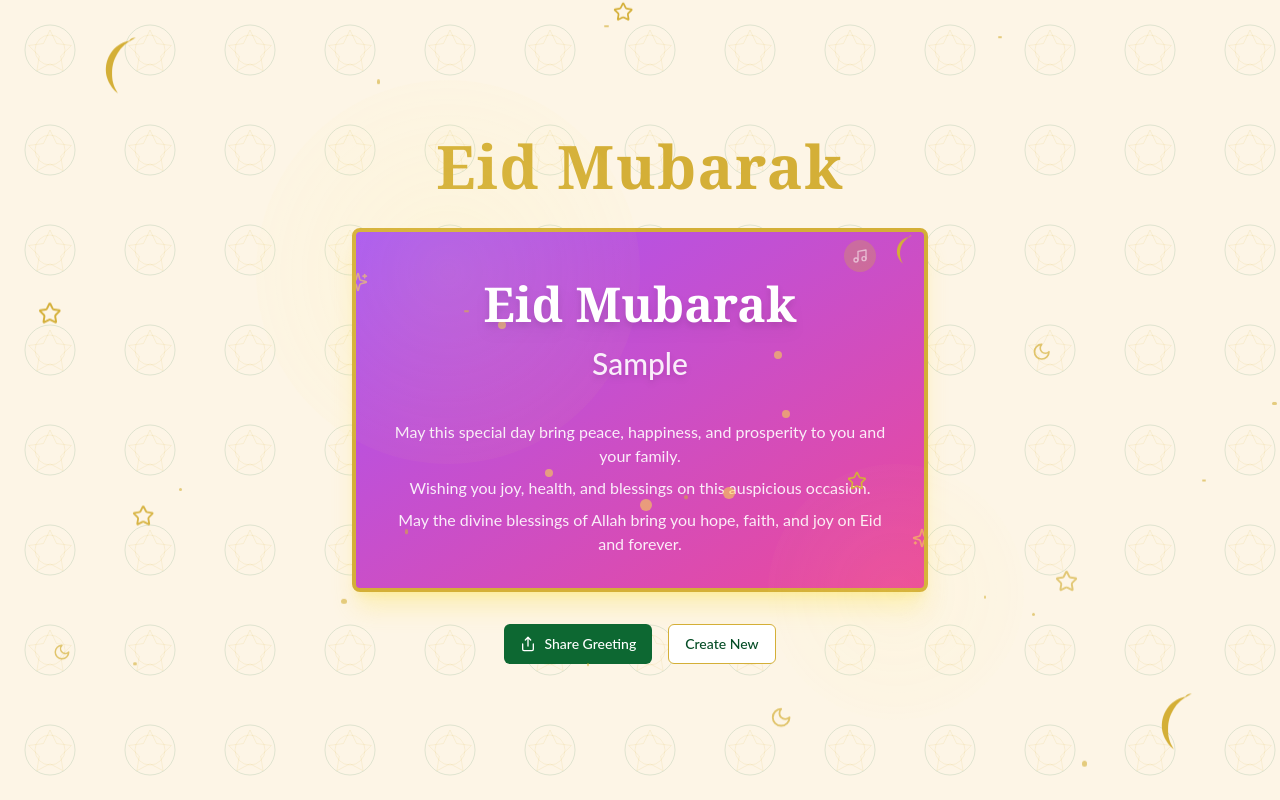
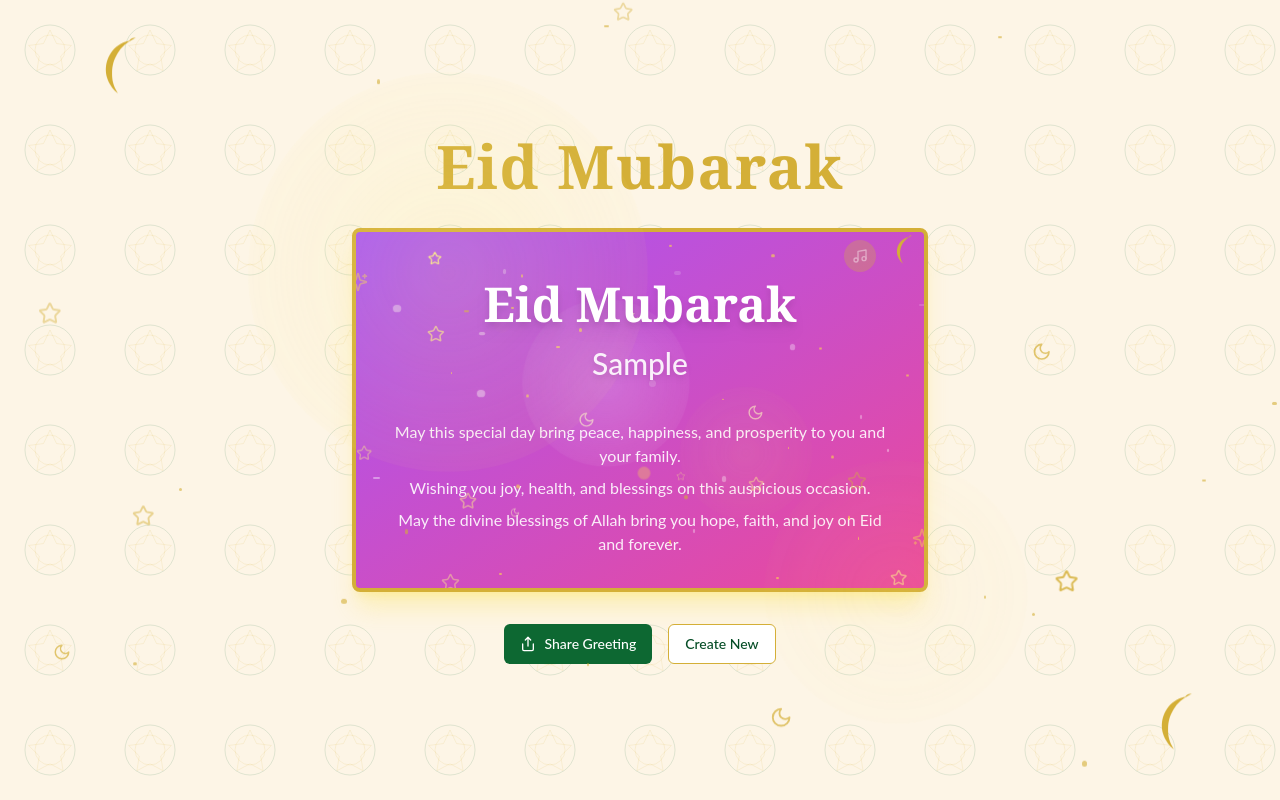
Before and after one commit to NSTechBytes/eid-mubarak, a React (Vite) app: page / in a window 1280 px wide. Both pictures are taken after typing "Sample" into the empty fields and a click on the button "Continue". Built offline with nearby package versions, Linux system fonts and the light colour scheme.

Commit message:
Add more animations to background
Enhance the greeting card background with additional animations.

```diff
--- a/src/components/GreetingCard.tsx
+++ b/src/components/GreetingCard.tsx
@@ -3,7 +3,7 @@ import React, { useEffect, useState, useRef } from 'react';
 import { Card, CardContent } from "@/components/ui/card";
 import CrescentMoon from "@/components/CrescentMoon";
 import { cn } from "@/lib/utils";
-import { Sparkles, Stars, Music, VolumeX } from "lucide-react";
+import { Sparkles, Stars, Music, VolumeX, Star, MoonIcon } from "lucide-react";
 
 interface GreetingCardProps {
   name: string;
@@ -118,13 +118,95 @@ const GreetingCard = ({ name, className }: GreetingCardProps) => {
           <p>May the divine blessings of Allah bring you hope, faith, and joy on Eid and forever.</p>
         </div>
 
-        <div className="absolute inset-0 pointer-events-none">
-          <div className="absolute top-1/4 left-1/4 h-2 w-2 rounded-full bg-yellow-300 animate-pulse"></div>
-          <div className="absolute top-3/4 left-1/2 h-3 w-3 rounded-full bg-yellow-300 animate-pulse"></div>
-          <div className="absolute top-2/3 left-1/3 h-2 w-2 rounded-full bg-yellow-300 animate-pulse"></div>
-          <div className="absolute top-1/2 left-3/4 h-2 w-2 rounded-full bg-yellow-300 animate-pulse"></div>
-          <div className="absolute top-1/3 right-1/4 h-2 w-2 rounded-full bg-yellow-300 animate-pulse"></div>
-          <div className="absolute bottom-1/4 right-1/3 h-3 w-3 rounded-full bg-yellow-300 animate-pulse"></div>
+        {/* Enhanced animated background elements */}
+        <div className="absolute inset-0 pointer-events-none overflow-hidden">
+          {/* Animated stars in random positions */}
+          {[...Array(20)].map((_, i) => (
+            <div
+              key={i}
+              className="absolute rounded-full bg-yellow-300/60"
+              style={{
+                height: `${Math.random() * 3 + 1}px`,
+                width: `${Math.random() * 3 + 1}px`,
+                top: `${Math.random() * 100}%`,
+                left: `${Math.random() * 100}%`,
+                animation: `float ${3 + Math.random() * 4}s ease-in-out infinite`,
+                animationDelay: `${Math.random() * 2}s`
+              }}
+            />
+          ))}
+
+          {/* Animated particles */}
+          {[...Array(15)].map((_, i) => (
+            <div
+              key={`particle-${i}`}
+              className="absolute rounded-full bg-white/40"
+              style={{
+                height: `${Math.random() * 6 + 2}px`,
+                width: `${Math.random() * 6 + 2}px`,
+                top: `${Math.random() * 100}%`,
+                left: `${Math.random() * 100}%`,
+                animation: `float ${4 + Math.random() * 6}s ease-in-out infinite, pulse ${2 + Math.random() * 4}s ease-in-out infinite alternate`,
+                animationDelay: `${Math.random() * 3}s`
+              }}
+            />
+          ))}
+
+          {/* Animated star icons */}
+          {[...Array(8)].map((_, i) => (
+            <div
+              key={`star-${i}`}
+              className="absolute"
+              style={{
+                top: `${Math.random() * 100}%`,
+                left: `${Math.random() * 100}%`,
+                animation: `float ${4 + Math.random() * 5}s ease-in-out infinite`,
+                animationDelay: `${Math.random() * 3}s`,
+                transform: `rotate(${Math.random() * 360}deg)`
+              }}
+            >
+              <Star
+                size={8 + Math.random() * 12}
+                className="text-yellow-200 animate-pulse"
+                style={{ animationDuration: `${2 + Math.random() * 3}s` }}
+              />
+            </div>
+          ))}
+
+          {/* Animated moon icons */}
+          {[...Array(4)].map((_, i) => (
+            <div
+              key={`moon-${i}`}
+              className="absolute"
+              style={{
+                top: `${Math.random() * 100}%`,
+                left: `${Math.random() * 100}%`,
+                animation: `float ${5 + Math.random() * 3}s ease-in-out infinite`,
+                animationDelay: `${Math.random() * 2}s`,
+                opacity: 0.6,
+                transform: `rotate(${Math.random() * 360}deg)`
+              }}
+            >
+              <MoonIcon
+                size={10 + Math.random() * 8}
+                className="text-yellow-100"
+              />
+            </div>
+          ))}
+
+          {/* Light beam effects */}
+          <div className="absolute h-40 w-40 rounded-full bg-gradient-radial from-white/20 to-transparent animate-pulse"
+               style={{ top: '20%', left: '30%', animationDuration: '7s' }}></div>
+          <div className="absolute h-32 w-32 rounded-full bg-gradient-radial from-yellow-200/10 to-transparent animate-pulse"
+               style={{ bottom: '20%', right: '20%', animationDuration: '9s' }}></div>
+
+          {/* Sparkle effects */}
+          <div className="absolute top-1/4 left-1/4 h-2 w-2 rounded-full bg-yellow-300 animate-ping opacity-75"
+               style={{ animationDuration: '3s', animationDelay: '1s' }}></div>
+          <div className="absolute bottom-1/3 right-1/3 h-2 w-2 rounded-full bg-yellow-300 animate-ping opacity-75"
+               style={{ animationDuration: '2.5s', animationDelay: '0.5s' }}></div>
+          <div className="absolute top-2/3 left-1/2 h-2 w-2 rounded-full bg-yellow-300 animate-ping opacity-75"
+               style={{ animationDuration: '4s', animationDelay: '2s' }}></div>
         </div>
       </CardContent>
     </Card>
--- a/tailwind.config.ts
+++ b/tailwind.config.ts
@@ -108,6 +108,18 @@ export default {
 				'spin-slow': {
 					'0%': { transform: 'rotate(0deg)' },
 					'100%': { transform: 'rotate(360deg)' }
+				},
+				'pulse': {
+					'0%': { opacity: '0.4', transform: 'scale(1)' },
+					'50%': { opacity: '1', transform: 'scale(1.05)' },
+					'100%': { opacity: '0.4', transform: 'scale(1)' }
+				},
+				'ping': {
+					'75%, 100%': { transform: 'scale(2)', opacity: '0' }
+				},
+				'twinkle': {
+					'0%, 100%': { opacity: '0.2' },
+					'50%': { opacity: '1' }
 				}
 			},
 			animation: {
@@ -116,7 +128,10 @@ export default {
 				'float': 'float 4s ease-in-out infinite',
 				'fade-in': 'fade-in 1s ease-in-out',
 				'scale-in': 'scale-in 0.5s ease-out',
-				'spin-slow': 'spin-slow 12s linear infinite'
+				'spin-slow': 'spin-slow 12s linear infinite',
+				'pulse': 'pulse 3s ease-in-out infinite',
+				'ping': 'ping 2s cubic-bezier(0, 0, 0.2, 1) infinite',
+				'twinkle': 'twinkle 4s ease-in-out infinite'
 			},
 			backgroundImage: {
 				'eid-pattern': "url('/eid-pattern.svg')",
```
